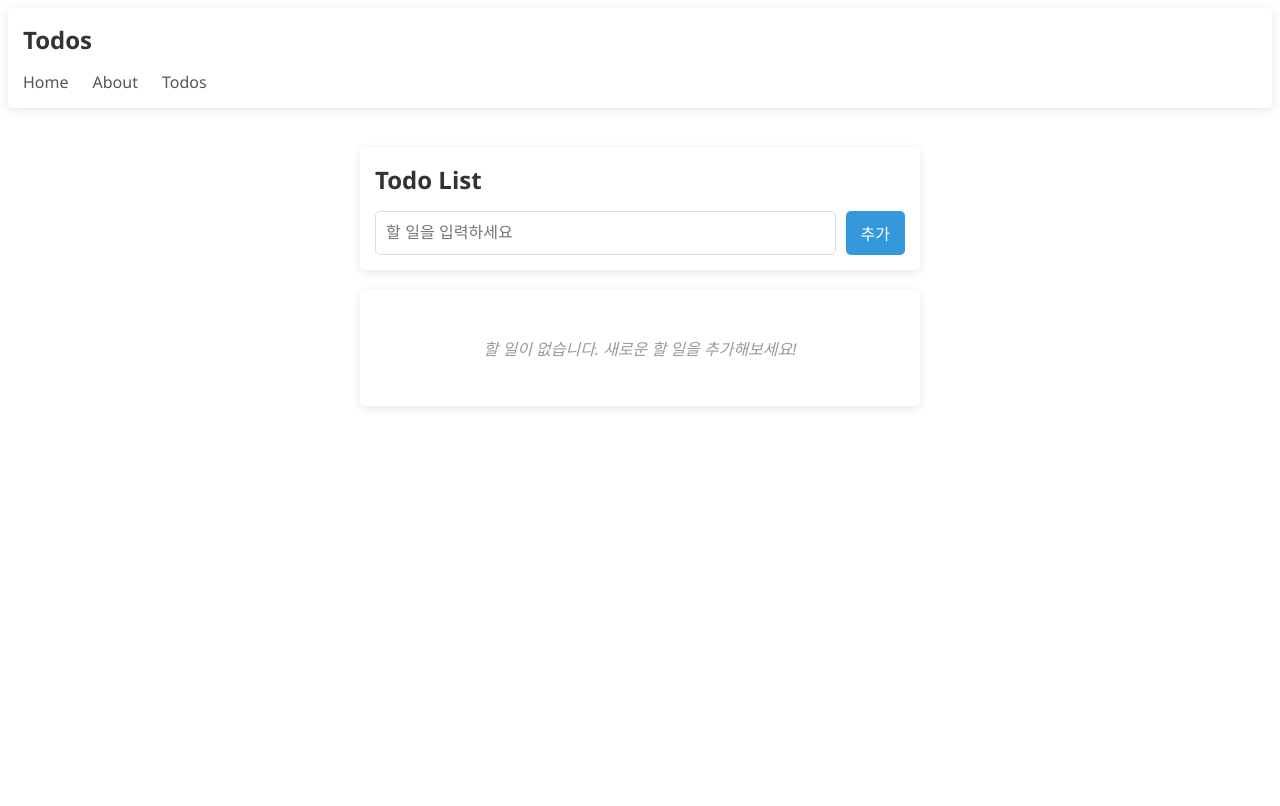
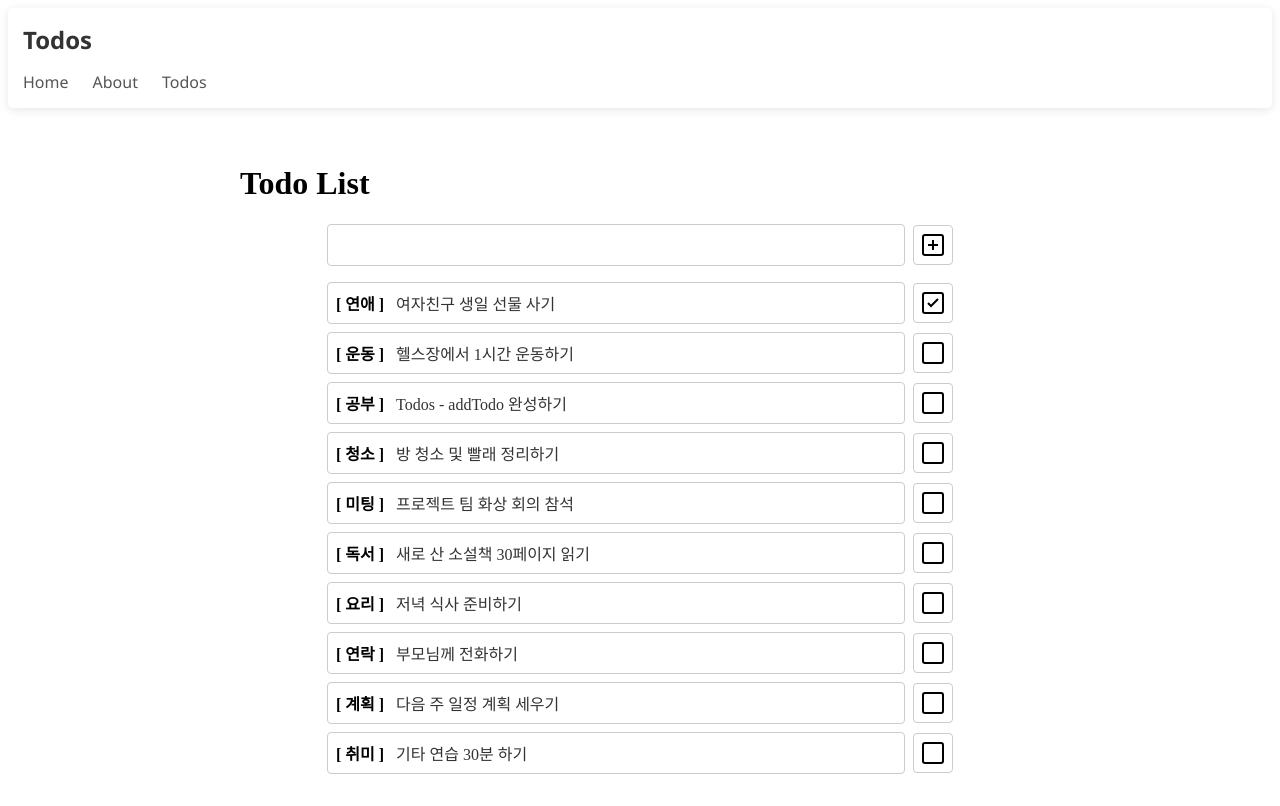
Before and after one commit to GangOn0215/interior_shop_FE_svelte, a SvelteKit app: page /practice/project/todos in a window 1280 px wide. Built offline with nearby package versions, Linux system fonts and the light colour scheme.

Commit message:
[ Todo ]
1. 더미데이터 생성,
2. beforeUpdate, onMount 적용
3. 마크업, css 작업

```diff
--- a/package.json
+++ b/package.json
@@ -17,5 +17,8 @@
 		"scss": "^0.2.4",
 		"svelte": "^5.0.0",
 		"vite": "^6.0.0"
+	},
+	"dependencies": {
+		"@iconify/svelte": "^4.2.0"
 	}
 }
--- a/src/routes/practice/project/todos/+page.svelte
+++ b/src/routes/practice/project/todos/+page.svelte
@@ -1,13 +1,41 @@
 <script>
-  import { onMount } from 'svelte';
+  import { beforeUpdate, afterUpdate, onMount } from 'svelte';
+  import Icon from '@iconify/svelte';
 
-  // 할 일 목록 데이터
-  let todos = [];
+  // 할 일 목록 더미데이터
+  let todos = [
+  { id: 1, title: '연애', todo: '여자친구 생일 선물 사기', complete: true },
+  { id: 2, title: '운동', todo: '헬스장에서 1시간 운동하기', complete: false },
+  { id: 3, title: '공부', todo: 'Todos - addTodo 완성하기', complete: false },
+  { id: 4, title: '청소', todo: '방 청소 및 빨래 정리하기', complete: false },
+  { id: 5, title: '미팅', todo: '프로젝트 팀 화상 회의 참석', complete: false },
+  { id: 6, title: '독서', todo: '새로 산 소설책 30페이지 읽기', complete: false },
+  { id: 7, title: '요리', todo: '저녁 식사 준비하기', complete: false },
+  { id: 8, title: '연락', todo: '부모님께 전화하기', complete: false },
+  { id: 9, title: '계획', todo: '다음 주 일정 계획 세우기', complete: false },
+  { id: 10, title: '취미', todo: '기타 연습 30분 하기', complete: false }
+];
+
   let newTodo = '';
+
+  beforeUpdate(() => {
+    console.log('beforeUpdate');
+  });
+
+  onMount(() => {
+    console.log('onMount');
+
+  });
 
   // 할 일 추가 함수
   function addTodo() {
+    if(newTodo === undefined || newTodo === '') {
+      return;
+    }
 
+    console.log(newTodo);
+
+    debugger;
   }
 
   // 할 일 삭제 함수
@@ -33,168 +61,141 @@
 <div class="todo-container">
   <div class="todo-header">
     <h1>Todo List</h1>
-    <div class="todo-input-area">
-      <input
-        type="text"
-        bind:value={newTodo}
-        placeholder="할 일을 입력하세요"
-        on:keypress={handleKeypress}
-      >
-      <button on:click={addTodo}>추가</button>
+  </div>
+  <div class="todo-body">
+    <!-- TODO: tood input -->
+    <input bind:value={newTodo} >
+    <button on:click={addTodo}>
+      <svg width="24" height="24" viewBox="0 0 24 24" fill="none">
+        <rect x="2" y="2" width="20" height="20" rx="2" stroke="black" stroke-width="2"></rect>
+        <path d="M12 7V17" stroke="black" stroke-width="2"></path>
+        <path d="M7 12H17" stroke="black" stroke-width="2"></path>
+      </svg>
+    </button>
+
+  </div>
+  <!-- TODO: todo list  -->
+  <div class="todo-ul">
+    {#each todos as todo}
+      <div class="todo-li">
+        <div class="todo-wrap" key={todo.id}>
+          <div class="todo-item">
+              <span class="todo-title">[ {todo.title} ]</span>
+              <span class="todo-content">{todo.todo}</span>
           </div>
         </div>
-
-  <div class="todo-list">
-    {#if todos.length === 0}
-      <p class="empty-message">할 일이 없습니다. 새로운 할 일을 추가해보세요!</p>
+        <div class="todo-manage">
+          <button on:click={toggleComplete}>
+            {#if todo.complete}
+              <svg width="24" height="24" viewBox="0 0 24 24" fill="none">
+                <rect x="2" y="2" width="20" height="20" rx="2" stroke="black" stroke-width="2"></rect>
+                <path d="M7 12L10 15L17 8" stroke="black" stroke-width="2"></path>
+              </svg>
             {:else}
-      <ul>
-        {#each todos as todo (todo.id)}
-          <li class={todo.completed ? 'completed' : ''}>
-            <input
-              type="checkbox"
-              checked={todo.completed}
-              on:change={() => toggleComplete(todo.id)}
-            >
-            <span class="todo-text">{todo.text}</span>
-            <button class="delete-btn" on:click={() => deleteTodo(todo.id)}>
-              삭제
+              <svg width="24" height="24" viewBox="0 0 24 24" fill="none">
+                <rect x="2" y="2" width="20" height="20" rx="2" stroke="black" stroke-width="2"></rect>
+              </svg>
+            {/if}
           </button>
-          </li>
+        </div>
+      </div>
     {/each}
-      </ul>
-    {/if}
   </div>
 </div>
 
 <style lang="scss">
-  @use "sass:color";
+  .todo-container {
+    max-width: 800px;
+    margin: 0 auto;
+    padding: 1rem;
 
-  // 변수 정의
-  $primary-color: #3498db;
-  $secondary-color: #2ecc71;
-  $danger-color: #e74c3c;
-  $border-radius: 5px;
-  $box-shadow: 0 2px 10px rgba(0, 0, 0, 0.1);
+      .todo-body {
+        display: flex;
+        justify-content: center;
+        align-items: center;
+        margin-bottom: 1rem;
 
-  // 전체 컨테이너
-  .todo-container {
-    width: 100%;
-    max-width: 600px;
-    margin: 0 auto;
-    padding: 20px;
-    box-sizing: border-box;
-    font-family: 'Segoe UI', Tahoma, Geneva, Verdana, sans-serif;
+        input {
+          width: 70%;
+          height: 2.5rem;
+          padding: 0 0.5rem;
+          border: 1px solid #ccc;
+          border-radius: 0.25rem;
+          font-size: 1rem;
         }
 
-  // 헤더 영역 (제목 + 입력 영역)
-  .todo-header {
-    background-color: white;
-    border-radius: $border-radius;
-    box-shadow: $box-shadow;
-    padding: 15px;
-    margin-bottom: 20px;
-
-    h1 {
-      margin-top: 0;
-      margin-bottom: 15px;
-      color: #333;
-      font-size: 24px;
+        button {
+          height: 2.5rem;
+          width: 2.5rem;
+          margin-left: 0.5rem;
+          padding: 0;
+          display: flex;
+          align-items: center;
+          justify-content: center;
+          border: 1px solid #ccc;
+          border-radius: 0.25rem;
+          background-color: #fff;
+          cursor: pointer;
         }
       }
 
-  // 입력 영역
-  .todo-input-area {
+      .todo-ul {
         display: flex;
-    gap: 10px;
+        flex-direction: column;
+        justify-content: center;
+        align-items: center;
+        margin-top: 1rem;
+        width: 100%;
 
-    input {
-      flex: 1;
-      padding: 10px;
-      border: 1px solid #ddd;
-      border-radius: $border-radius;
-      font-size: 16px;
-      outline: none;
-      transition: border-color 0.3s;
+        .todo-li {
+          display: flex;
+          width: 100%;
+          justify-content: center;
+          align-items: center;
+          margin-bottom: 0.5rem;
 
-      &:focus {
-        border-color: $primary-color;
+            .todo-wrap {
+              display: flex;
+              justify-content: space-between;
+              width: 70%;
+              padding: 0.5rem;
+              border: 1px solid #ccc;
+              border-radius: 0.25rem;
+
+              .todo-item {
+                width: 100%;
+
+                .todo-title {
+                  font-weight: bold;
+                  margin-right: 0.5rem;
+                }
+
+                .todo-content {
+                  color: #333;
+                }
               }
             }
 
+            .todo-manage {
               button {
-      background-color: $primary-color;
-      color: white;
-      border: none;
-      padding: 10px 15px;
-      border-radius: $border-radius;
-      cursor: pointer;
-      font-size: 16px;
-      transition: background-color 0.3s;
-
-    }
-  }
-
-  // 할 일 목록 영역
-  .todo-list {
-    background-color: white;
-    border-radius: $border-radius;
-    box-shadow: $box-shadow;
-    padding: 15px;
-
-    ul {
-      list-style-type: none;
+                height: 2.5rem;
+                width: 2.5rem;
+                margin-left: 0.5rem;
                 padding: 0;
-      margin: 0;
-    }
-
-    li {
                 display: flex;
                 align-items: center;
-      padding: 12px 0;
-      border-bottom: 1px solid #eee;
-
-      &:last-child {
-        border-bottom: none;
-      }
-
-      &.completed .todo-text {
-        text-decoration: line-through;
-        color: #999;
-      }
-
-      input[type="checkbox"] {
-        margin-right: 10px;
+                justify-content: center;
+                border: 1px solid #ccc;
+                border-radius: 0.25rem;
+                background-color: #fff;
                 cursor: pointer;
-      }
-
-      .todo-text {
-        flex: 1;
-        font-size: 16px;
-      }
-
-      .delete-btn {
-        background-color: transparent;
-        color: $danger-color;
-        border: 1px solid $danger-color;
-        padding: 5px 10px;
-        border-radius: $border-radius;
-        cursor: pointer;
-        transition: all 0.3s;
 
                 &:hover {
-          background-color: $danger-color;
-          color: white;
+                  background-color: #f0f0f0;
                 }
               }
             }
         }
-
-  // 할 일이 없을 때 메시지
-  .empty-message {
-    text-align: center;
-    color: #999;
-    font-style: italic;
-    padding: 15px 0;
+      }
   }
 </style>
```
Also changed, not shown: 1 other file (tests, documents, lock files or other folders). Lines whose indentation alone changed are shown as unchanged.
